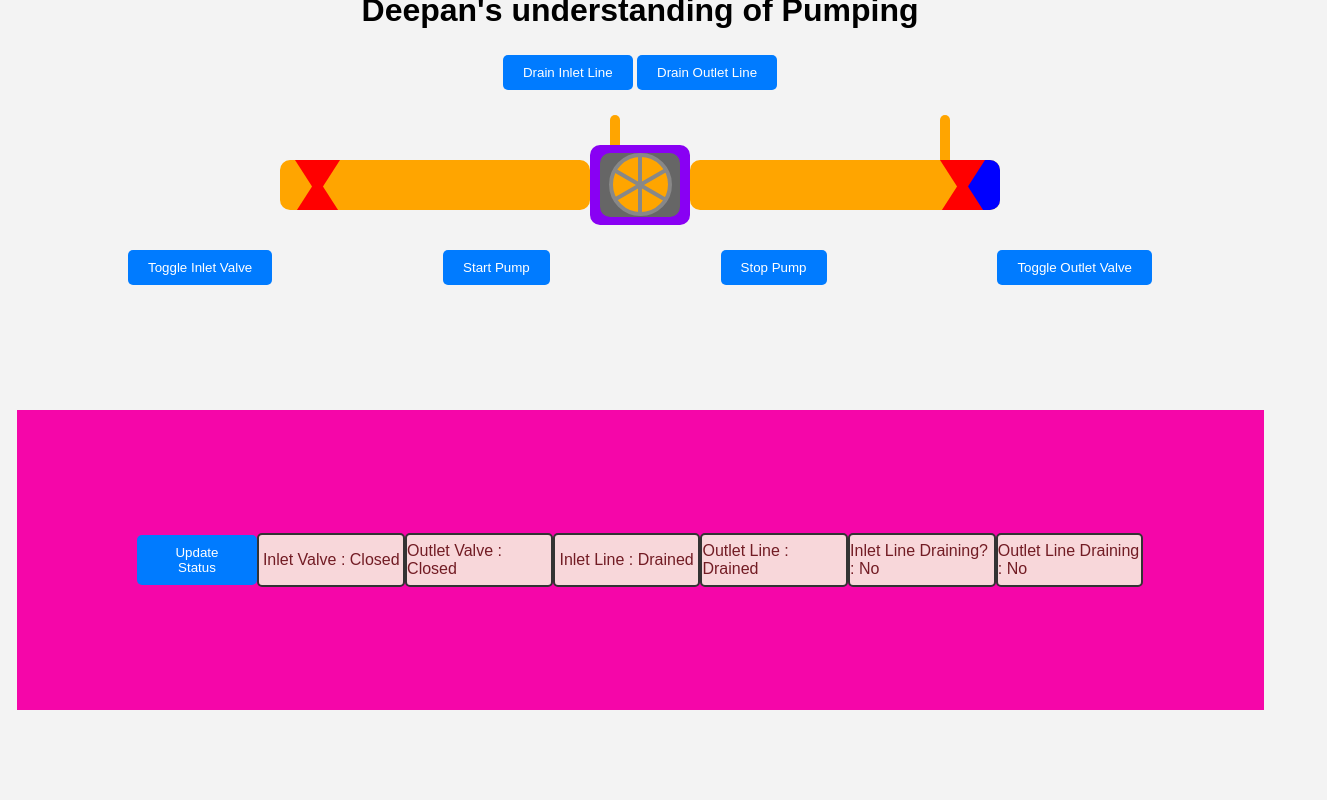
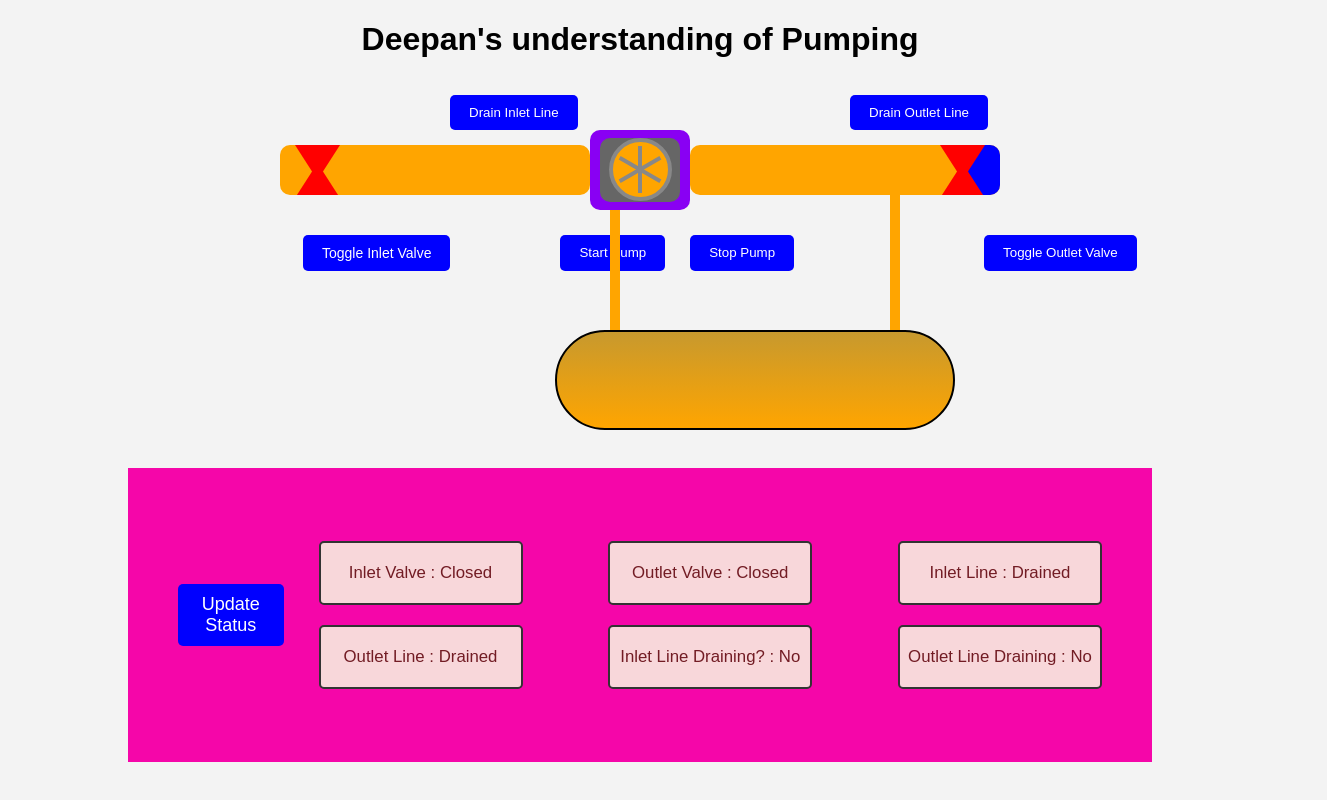
Before and after one commit to Deeps72-ux/Pipeline-Pumping, a plain HTML site: page index.html in a window 1280 px wide. Both pictures are taken after a click on the button "Drain Inlet Line". Shown: the whole page, 1327 px wide, since content can reach past the window. Drawn offline with Linux system fonts and the light colour scheme.

Commit message:
Add files via upload

```diff
--- a/index.html
+++ b/index.html
@@ -8,14 +8,16 @@
 </head>
 <body>
     <h1>Deepan's understanding of Pumping </h1>
-    <div class="Charging-Venting-panel">
-        <!-- Left Valve -->
+    <div class="Charging-Venting-panel" id="inlet-side-drain">
+        <!-- Inlet side Drain -->
         <button onclick="DrainInletLine()">Drain Inlet Line</button>
-        <button onclick="DrainOutletLine()">Drain Outlet Line</button>
-
     </div>
     <div class="pipeline-container">
-        <div class="vertical-drain-pipe" id="drain-pipe-inlet"></div>
+
+        <!-- Inlet drain pipe -->
+        <div class="drain-system" id="drain-pipe-inlet"></div>
+
+        <!-- Main product pipe before the pump -->
         <div class="pipe">
             <div class="valve" id="inlet-valve">
 
@@ -25,15 +27,21 @@
             </div>
 
         </div>
-
+        <!-- For power supply to the motor of the pump -->
+        <span class="power-icon" id="power-icon">⚡</span>
+        <!-- Main pump -->
         <div class="pump" id="pump">
                 <div class="pump-body"></div>
                 <div class="pump-wheel">
                     <div class="spoke"></div> <!-- Third spoke -->
                 </div>
+            <audio id="background-music" src="NH 73.mp4"></audio>
+        </div>
 
-        </div>
-        <div class="vertical-drain-pipe" id="drain-pipe-outlet"></div>
+        <!-- Outlet drain pipe -->
+        <div class="drain-system" id="drain-pipe-outlet"></div>
+
+        <!-- Main Product pipe after pump-->
         <div class="pipe">
             <div class="valve" id="outlet-valve" style="margin-left: 235px;">
             </div>
@@ -43,32 +51,41 @@
             <div class="fluid" id="fluid-past-outlet" style="width:40px; right:0px;">
 
             </div>
+        </div>
+
+             <!-- Sump Tank -->
+       <div class="drain-system" id="sump-tank">
+        <div class="tank-fluid" id="tank-fluid"></div>
+        </div>
+
+    </div>
+    <div class="Charging-Venting-panel" id="outlet-side-drain">
+        <!-- Outlet side Drain -->
+        <button onclick="DrainOutletLine()">Drain Outlet Line</button>
+    </div>
+    <div class="control-panel">
+            <!-- Left Valve -->
+            <button onclick="InletValveToggle()" style="font-size: 14px;">Toggle Inlet Valve</button>
+            <!-- Pump -->
+            <button onclick="startPump()">Start Pump</button>
+            <button onclick="stopPump()" style="margin-left: -85px;">Stop Pump</button>
+            <!-- Right Valve -->
+            <button onclick="OutletValveToggle()" style="margin-left: 80px;">Toggle Outlet Valve</button>
 
     </div>
 
-    </div>
-
-    <div class="control-panel">
-            <!-- Left Valve -->
-            <button onclick="InletValveToggle()">Toggle Inlet Valve</button>
-            <!-- Pump -->
-            <button onclick="startPump()">Start Pump</button>
-            <button onclick="stopPump()">Stop Pump</button>
-            <!-- Right Valve -->
-            <button onclick="OutletValveToggle()">Toggle Outlet Valve</button>
-
-    </div>
-
+    <!-- Indications for the process variables -->
     <div class="Process-variables">
-        <button onclick="updateStatus()">Update Status</button>
+        <button onclick="updateStatus()" style="font-size: large;">Update Status</button>
+        <div class="status-container">
             <div id="inlet-valve-status" class="status-block">Loading...</div>
             <div id="outlet-valve-status" class="status-block">Loading...</div>
             <div id="inlet-line-status" class="status-block">Loading...</div>
             <div id="outlet-line-status" class="status-block">Loading...</div>
             <div id="inlet-drain-status" class="status-block">Loading...</div>
             <div id="outlet-drain-status" class="status-block">Loading...</div>
-
-   </div>
+        </div>
+    </div>
 
     <script src="script.js"></script>
 </body>
--- a/script.js
+++ b/script.js
@@ -3,6 +3,8 @@ const outValve = document.querySelector("#outlet-valve");
 const fluidInlet = document.querySelector("#fluid-inlet");
 const fluidOutlet = document.querySelector("#fluid-outlet");
 const pumpWheel = document.querySelector(".pump-wheel");
+const tankFluid = document.getElementById("tank-fluid");
+const outletdrain=document.querySelector("#drain-pipe-outlet");
 
 fluidInlet.style.transition= "width 5s linear";
 fluidOutlet.style.transition= "width 2s linear";
@@ -16,7 +18,7 @@ let haltPump=false;
 let isInletFill = false;
 let isOutletFill = false;
 
-// Initialize the display
+// Initialize the PV(Process Variables) display
 updateStatus();
 
 setInterval(() => {
@@ -24,7 +26,7 @@ setInterval(() => {
 }, 5000);
 
 
-// Toggle valve state
+// Valve color transitions
 function toggleColor(valve, isOpen) {
 if(isOpen){
  // Step 1: Change to yellow
@@ -48,7 +50,7 @@ setTimeout(() => {
 
 }
 
-// Left Valve Controls
+// Inlet Valve Controls
 function InletValveToggle() {
     if(isInDraining && !isInletValveOpen)
     {
@@ -66,7 +68,7 @@ function InletValveToggle() {
     checkFluidFlow();
 }
 
-// Right Valve Controls
+// Outlet Valve Controls
 function OutletValveToggle() {
     if(isOutDraining && !isOutletValveOpen)
     {
@@ -81,11 +83,22 @@ function OutletValveToggle() {
 }
 
 // Pump Controls
+const bgMusic = document.getElementById("background-music");
+
 function startPump() {
+    if(isPumpOn)
+    return;
 
     if (isInletValveOpen && isInletFill && !isInDraining && !isOutDraining ) {
         isPumpOn = true;
+        tankFluid.style.height = `${0}%`; // Set height based on percentage
+        //power load started
+        togglePower(true);
         haltPump=false;
+        //pump starting musics
+        bgMusic.volume = 1.0; // Set volume (0.0 to 1.0)
+        bgMusic.loop = true; // Enable looping
+        bgMusic.play(); // Play music
         pumpWheel.style.animation = "spin 2s linear infinite";
         if(isOutletValveOpen==false)
         OutletValveToggle();
@@ -100,9 +113,11 @@ function startPump() {
     }
 
 }
-
 function stopPump() {
     isPumpOn = false;
+    //power load stopped
+    togglePower(false);
+    bgMusic.pause(); // Pause music
     haltPump=true;
     pumpWheel.style.animationPlayState = "paused";
     if(isOutletValveOpen)
@@ -112,6 +127,20 @@ function stopPump() {
     fluidOutlet.style.width = currentWidth; // Maintain current width
     checkFluidFlow();
 }
+// Function to toggle pump and display power icon
+function togglePower(isPumpOn) {
+    const powerIcon = document.getElementById("power-icon");
+
+    if (isPumpOn) {
+        // Turn on pump and show lightning
+        powerIcon.style.visibility = "visible";
+    } else {
+        // Turn off pump and hide lightning
+        powerIcon.style.visibility = "hidden";
+    }
+}
+
+//Drain System
 function DrainInletLine(){
     stopPump();
     isInDraining=true;
@@ -119,10 +148,14 @@ function DrainInletLine(){
     InletValveToggle();
     pumpWheel.style.backgroundColor = "orange";
     fluidInlet.style.transition= "width 5s linear";
+    let currentWidthBeforeDraining = fluidInlet.offsetWidth; // Get the current width in pixels
     setTimeout(() => {
         fluidInlet.style.width = "40px"; // empty the entire pipeline
     }, 5000);
     fluidInlet.addEventListener("transitionend", () => {
+        let percentageBeforeDraining = (currentWidthBeforeDraining / fluidInlet.parentElement.offsetWidth) * 50;
+        updateTankFluidLevel(percentageBeforeDraining); // Update tank fluid level based on previous width percentage
+        alert("%drained is "+percentageBeforeDraining);
         isInletFill=false;
         isInDraining=false;
         alert("Inlet line Drained");
@@ -130,9 +163,13 @@ function DrainInletLine(){
 
    checkFluidFlow();
 }
+
+//Outlet draining mechanism
 function DrainOutletLine(){
     stopPump();
     isOutDraining=true;
+    outletdrain.style.backgroundColor="blue";
+    let currentWidthBeforeDraining = fluidOutlet.offsetWidth; // Get the current width in pixels
     if(isOutletValveOpen)
     OutletValveToggle();
     fluidOutlet.style.transition= "width 5s linear";
@@ -145,11 +182,34 @@ function DrainOutletLine(){
 
     fluidOutlet.addEventListener("transitionend", () => {
         isOutletFill=false;
+        let percentageBeforeDraining = (currentWidthBeforeDraining / fluidOutlet.parentElement.offsetWidth) * 50;
+        updateTankFluidLevel(percentageBeforeDraining); // Update tank fluid level based on previous width percentage
+        alert("%drained is "+percentageBeforeDraining);
+        outletdrain.style.backgroundColor="orange";
         isOutDraining=false;
         alert("Outlet line Drained");
     }, { once: true });
    checkFluidFlow();
 }
+
+//Sump tank
+function updateTankFluidLevel(percentage) {
+
+     // Get the current height as a number (without the 'px' or '%')
+     let currentHeight = parseFloat(window.getComputedStyle(tankFluid).height);
+
+     // Calculate the new height based on the given percentage
+     let parentHeight = parseFloat(window.getComputedStyle(tankFluid.parentElement).height); // Assuming parent height is in pixels
+     let newHeight = (currentHeight / parentHeight) * 100 + percentage; // Convert current height to percentage, add percentage
+
+     // Clamp the new height between 0% and 100%
+     newHeight = Math.min(100, Math.max(0, newHeight));
+
+     // Set the updated height as a percentage
+     tankFluid.style.height = `${newHeight}%`;
+
+}
+
 // Check Fluid Flow
 function checkFluidFlow() {
     if (isInletValveOpen && isInletFill==false) {
@@ -240,11 +300,6 @@ function updateStatus() {
         outletDrainStatus.className = "status-block closed";
     }
 
-    if(isOutDraining && isOutletFill)
-    DrainOutletLine();
-
-    if(isInDraining && isInletFill)
-    DrainInletLine();
 }
 
 
--- a/style.css
+++ b/style.css
@@ -4,7 +4,7 @@ body {
     padding: 0;
     display: flex;
     flex-direction: column;
-    justify-content: center; /* Horizontal centering */
+ /* justify-content: center; // For Horizontal centering */
     align-items: center;    /* Vertical centering */
     height: 100vh;
     background-color: #f3f3f3;
@@ -12,8 +12,11 @@ body {
 }
 
 .Process-variables{
-    margin: 120px;
-    padding: 120px;
+    margin-top: 15%;
+    margin-left: 10%;
+    margin-right: 10%;
+    margin-bottom: 3%;
+    padding: 50px;
     display: flex;
     flex-direction: row;
     justify-content: left; /* Horizontal centering */
@@ -21,7 +24,17 @@ body {
     height: 100vh;
     background-color: #f506a9;
     font-family: Arial, sans-serif;
+    gap: 35px;/*  Add spacing between the items */
+
 }
+
+.status-container {
+    display: flex;
+    flex-wrap: wrap; /* Allow wrapping of items */
+    gap: 20px; /* Space between the status blocks */
+    justify-content: space-between; /* Space the blocks across the container */
+}
+
 .pipeline-container {
     display: flex;
     align-items: center;
@@ -82,26 +95,51 @@ body {
     overflow: hidden;
 }
 
+
 /* Vertical Drain Pipe */
-.vertical-drain-pipe {
+.drain-system {
     position: absolute;
     bottom: 30px;
     width: 10px;
-    height: 50px; /* Adjust the height of the vertical pipe */
-
+    height: 190px; /* Adjust the height of the vertical pipe */
     border-radius: 10px; /* Optional for rounded corners */
     box-sizing: border-box; /* Ensure border is included inside the element */
-    background-color: orange; /* Color for the vertical pipe */
-    top: -30px; /* Positioning the vertical drain pipe above the fluid pipe */
+    background-color: orange; /* Color for the drain system */
+    top: 60px; /* Positioning the vertical drain pipe above the fluid pipe */
     left: 30px; /* Positioning it to the right of the valve */
 }
 
+/* Sump Tank */
+#sump-tank {
+    width: 400px;
+    height: 100px;
+    top: 200px;
+    left: 275px;
+    background: linear-gradient(180deg, #c7992e, orange);
+    border-radius: 50px;
+    position: absolute;
+    display: flex;
+    justify-content: center;
+    align-items: flex-end; /* Align fluid at the bottom */
+    overflow: hidden;
+    border: 2px solid black;
+}
+/* Tank Fluid */
+.tank-fluid {
+    width: 100%; /* Fluid fills the entire width of the tank */
+    height: 0; /* Start with empty tank */
+    background-color: blue; /* Light blue fluid color */
+    transition: height 1s ease-in-out; /* Smooth fill effect */
+}
 #drain-pipe-inlet {
-    margin-left: 300px;/* Position left vertical pipe to the left of the fluid pipe */
+    margin-left: 300px;/* Position inlet drain pipe to the left of the fluid pipe */
 }
 
 #drain-pipe-outlet {
-    margin-left: 630px; /* Position right vertical pipe to the right of the fluid pipe */
+    margin-left: 580px; /* Position outlet drain pipe to the right of the fluid pipe */
+    background-color: orange; /* Default color */
+    border-radius: 10px;
+    transition: height 0.2s linear; /* Smooth height change */
 }
 
 .pump {
@@ -142,7 +180,7 @@ body {
     content: '';
     position: absolute;
     width: 4px;
-    height: 60px; /* Matches the diameter of the wheel */
+    height: 47px; /* Matches the diameter of the wheel */
     background-color: #888; /* Color of the spokes */
 }
 
@@ -157,12 +195,11 @@ body {
 .spoke {
     position: absolute;
     width: 4px;
-    height: 60px; /* Matches the diameter of the wheel */
+    height: 47px; /* Matches the diameter of the wheel */
     background-color: #888; /* Color of the third spoke */
     transform: rotate(120deg); /* Second diagonal spoke */
 }
-
-/* Animation */
+/* rotation of pump wheel */
 @keyframes spin {
     from {
         transform: rotate(0deg);
@@ -174,11 +211,40 @@ body {
 
 
 
+/* Power icon styles */
+
+.power-icon {
+    position: absolute;
+    top: -50px; /* Position above the pump */
+    left: 50%; /* Center horizontally */
+    transform: translateX(-50%); /* Adjust for centering */
+    font-size: 40px; /* Larger size for visibility */
+    background-color: red  !important; /* Bright color for better visibility */
+    visibility: hidden; /* Initially hidden */
+    animation: flicker 0.6s infinite ;
+}
+
+/* Flickering effect for power icon */
+@keyframes flicker {
+    0% {
+        opacity: 1;
+    }
+    50% {
+        opacity: 0.8;
+    }
+    100% {
+        opacity: 0.5;
+    }
+}
+
+
 /* Control panel styles */
 .control-panel {
     display: flex;
-    justify-content: space-between;
+  /*  justify-content: space-between; */
+  gap: 110px;
     margin-top: 20px;
+    margin-left: 350px;
     width: 80%;
 }
 
@@ -190,18 +256,31 @@ body {
 }
 
 button {
-    margin: 5px 0;
-    padding: 10px 20px;
+    margin: 5px 0px;
+    padding: 10px 19px;
     border: none;
-    background-color: #007bff;
+    background-color: blue;
     color: white;
+   /* width: 50px; /* Set equal width and height */
+   /* height: 50px; */
     border-radius: 5px;
     cursor: pointer;
     transition: background-color 0.3s;
 }
+.Charging-Venting-panel{
+    position: absolute;
+}
+#inlet-side-drain{
+    left: 450px;
+    top: 90px;
+}
+#outlet-side-drain{
+    top: 90px;
+    left: 850px;
+}
 
 button:hover {
-    background-color: #0056b3;
+    background-color: rgb(5, 147, 255);
 }
 
 h3 {
@@ -211,20 +290,20 @@ h3 {
 /* process variable status */
 .state-display {
     display: flex;
-    gap: 20px;
+    gap: 50px;
     margin: 20px;
 }
 
 .status-block {
-    width: 150px;
-    height: 50px;
+    width: 200px;
+    height: 60px;
     border: 2px solid #333;
     border-radius: 5px;
     display: flex;
     align-items: center;
     justify-content: center;
     font-family: Arial, sans-serif;
-    font-size: 1em;
+    font-size: 1.05em;
     background-color: #f9f9f9;
 }
 
```
Also changed, not shown: 1 other file.
